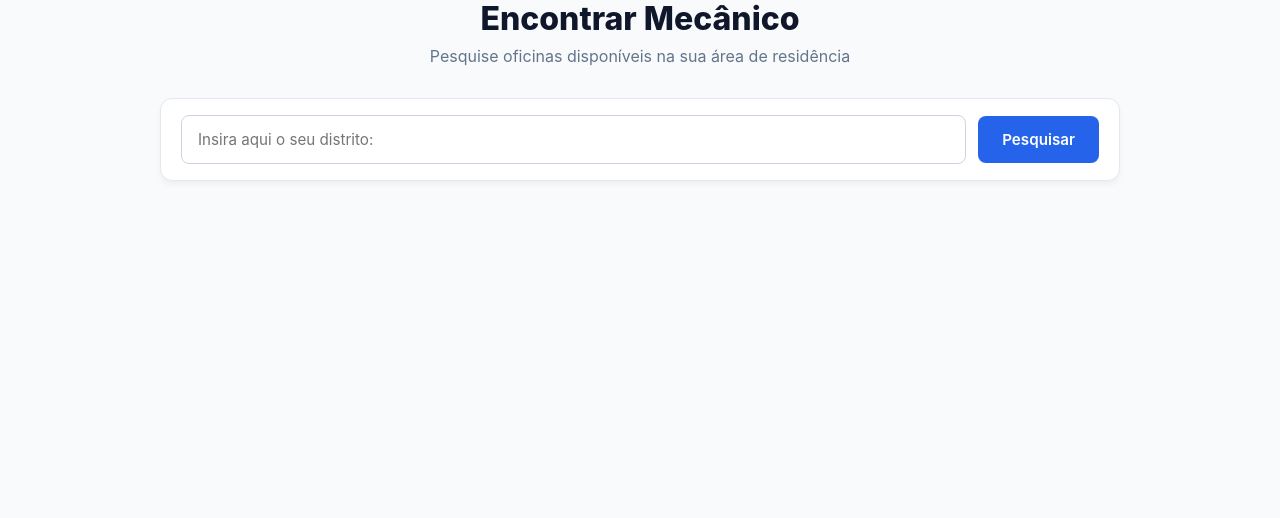
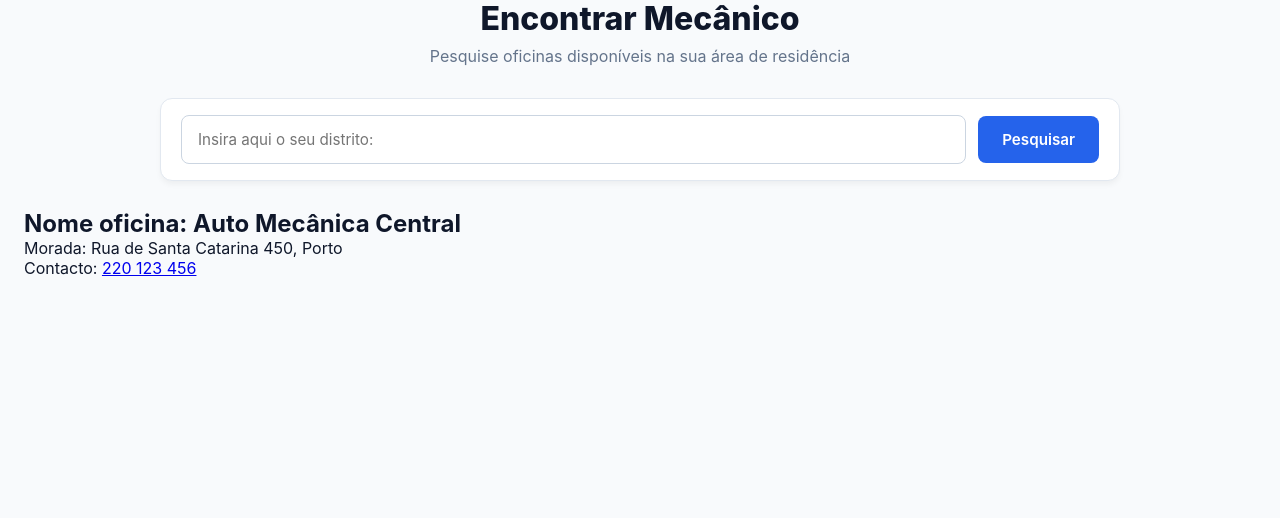
Before and after one commit to diogogonzaga/MecaniQ, a PHP site: page /oficinas.php in a window 1280 px wide. Shown: the part 184-702 px from the top of the page. Run offline with PHP 8.4, Linux system fonts and the light colour scheme.

Commit message:
estrutura html inicial das oficinas

```diff
--- a/oficinas.php
+++ b/oficinas.php
@@ -65,6 +65,17 @@
         </form>
       </div>
     </div>
+      <div class="workshops-list">
+        <article class="workshop-card">
+          <div class="workshop-info">
+            <h2 class="workshop-name">Nome oficina: <span>Auto Mecânica Central</span></h2>
+            <p class="workshop-address">Morada: <span>Rua de Santa Catarina 450, Porto</span></p>
+          </div>
+          <div class="workshop-contact">
+            Contacto: <a href="tel:220123456">220 123 456</a>
+          </div>
+        </article>
+      </div>
   </section>
 </main>
 
```
